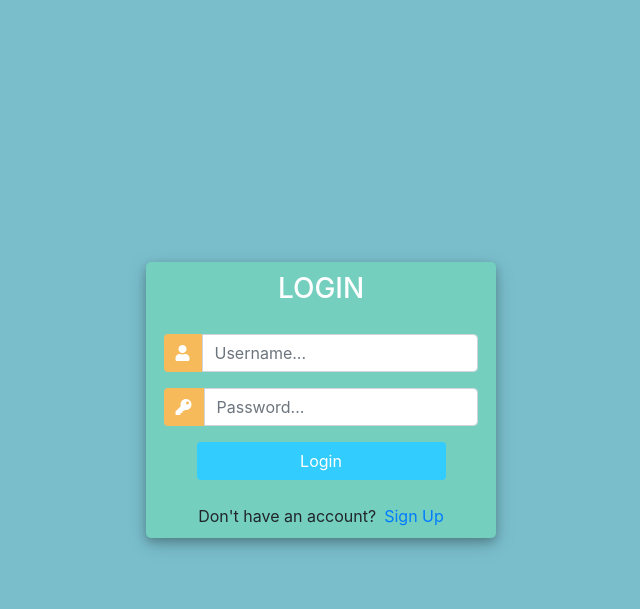
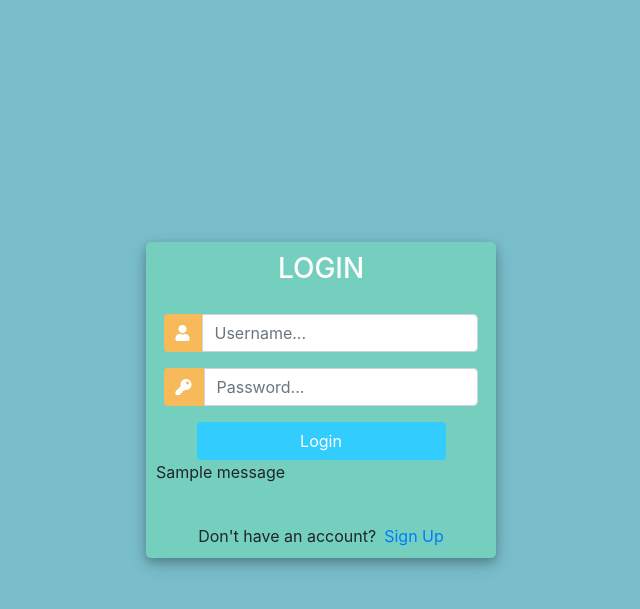
Before and after one commit to boiko88/Django-Student-CRM, a Django app: page /login/ in a window 1280 px wide. Shown: the top 609 px of the page, without its empty margins (319-959 px from the left). Run offline with Django 4.2, Linux system fonts and the light colour scheme; one stand-in notice (Sample message) is shown; some libraries are stand-ins or nearby versions.

Commit message:
added flash messages when a new user is registered and now it pops up properly

```diff
--- a/students/views.py
+++ b/students/views.py
@@ -1,6 +1,7 @@
 from django.shortcuts import render, redirect
 from django.forms import inlineformset_factory
 from django.contrib.auth.forms import UserCreationForm
+from django.contrib import messages
 from .models import *
 from .forms import OrderForm, CustomerForm, CreateUserForm
 from .filters import OrderFilter
@@ -13,6 +14,8 @@ def registerPage(request):
         form = CreateUserForm(request.POST)
         if form.is_valid():
             form.save()
+            user = form.cleaned_data.get('username')
+            messages.success(request, 'Account was created for ' + user)
             return redirect('login')
 
 
--- a/templates/login.html
+++ b/templates/login.html
@@ -86,6 +86,7 @@
 				</div>
 				<div class="d-flex justify-content-center form_container">
 					<form method="POST" action="">
+						{% csrf_token %}
 						<div class="input-group mb-3">
 							<div class="input-group-append">
 								<span class="input-group-text"><i class="fas fa-user"></i></span>
@@ -106,6 +107,10 @@
 
 				</div>
 
+				{% for message in messages %}
+					<p>{{message}}</p>
+				{% endfor %}
+
 				<div class="mt-4">
 					<div class="d-flex justify-content-center links">
 						Don't have an account? <a href="{% url 'register' %}" class="ml-2">Sign Up</a>
```
Also changed, not shown: db.sqlite3.
